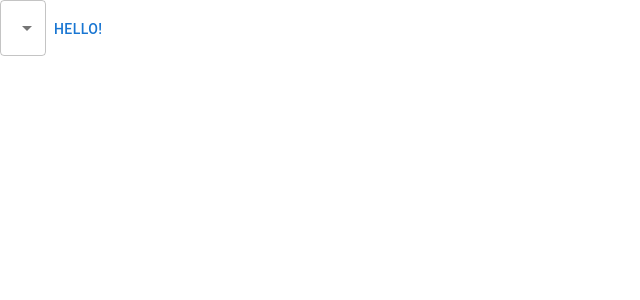
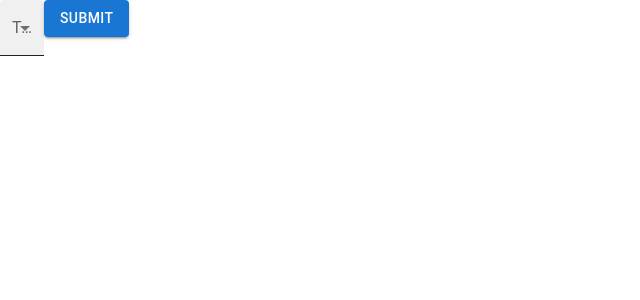
Before and after one commit to adamyedidia/resid_viewer, a React (Create React App) app in the folder client/: page / in a window 1280 px wide. Shown: the top 300 px of the page, without its empty margins (0-640 px from the left). Built offline with nearby package versions, Linux system fonts and the light colour scheme.

Commit message:
Frontend updates

```diff
--- a/client/package.json
+++ b/client/package.json
@@ -9,6 +9,7 @@
     "@testing-library/jest-dom": "^5.16.5",
     "@testing-library/react": "^13.4.0",
     "@testing-library/user-event": "^13.5.0",
+    "axios": "^1.4.0",
     "react": "^18.2.0",
     "react-dom": "^18.2.0",
     "react-scripts": "5.0.1",
--- a/client/src/App.js
+++ b/client/src/App.js
@@ -1,20 +1,83 @@
 import React, { useState } from 'react';
-import { Select, MenuItem, Button } from '@mui/material';
-export default function App() {
-  const [type, setType] = useState('');
-  const handleChange = (event) => {
-    setType(event.target.value);
+import { Button, FormControl, InputLabel, MenuItem, Select } from '@mui/material';
+import axios from 'axios';
+
+const TypeSelector = ({ types, selectedType, onTypeChange }) => (
+  <FormControl variant="filled">
+    <InputLabel>Type</InputLabel>
+    <Select
+      value={selectedType}
+      onChange={(event) => onTypeChange(event.target.value)}
+    >
+      {types.map((type) => <MenuItem value={type}>{type}</MenuItem>)}
+    </Select>
+  </FormControl>
+);
+
+const IndexSelector = ({ range, selectedIndex, onIndexChange }) => (
+  <FormControl variant="filled">
+    <InputLabel>Index</InputLabel>
+    <Select
+      value={selectedIndex}
+      onChange={(event) => onIndexChange(event.target.value)}
+    >
+      {[...Array(range)].map((_, index) => <MenuItem value={index}>{index}</MenuItem>)}
+    </Select>
+  </FormControl>
+);
+
+const App = () => {
+  const [selectedType, setSelectedType] = useState("");
+  const [selectedHead, setSelectedHead] = useState("");
+  const [selectedComponentIndex, setSelectedComponentIndex] = useState("");
+
+  const types = ["Type1", "Type2"]; // Replace with actual types
+
+  const fetchResids = async () => {
+    try {
+      const response = await axios.get("/api/resids", {
+        params: {
+          type: selectedType,
+          head: selectedHead,
+          component_index: selectedComponentIndex,
+        },
+      });
+      // handle the response
+      console.log(response.data);
+    } catch (error) {
+      console.error(error);
+    }
   };
-  const onClick = () => {
-    console.log('Hello!');
-  };
+
   return (
-    <>
-      <Select value={type} onChange={handleChange}>
-        <MenuItem value={10}>Type1</MenuItem>
-        <MenuItem value={20}>Type2</MenuItem>
-      </Select>
-      <Button onClick={onClick}>Hello!</Button>
-    </>
+    <div>
+      <TypeSelector
+        types={types}
+        selectedType={selectedType}
+        onTypeChange={(type) => setSelectedType(type)}
+      />
+
+      {/* Only show the Head and ComponentIndex selectors for certain types */}
+      {selectedType === "Type1" && (
+        <>
+          <IndexSelector
+            range={12}
+            selectedIndex={selectedHead}
+            onIndexChange={(index) => setSelectedHead(index)}
+          />
+          <IndexSelector
+            range={64}
+            selectedIndex={selectedComponentIndex}
+            onIndexChange={(index) => setSelectedComponentIndex(index)}
+          />
+        </>
+      )}
+
+      <Button variant="contained" color="primary" onClick={fetchResids}>
+        Submit
+      </Button>
+    </div>
   );
-}
+};
+
+export default App;
```
Also changed, not shown: 1 other file (tests, documents, lock files or other folders).
